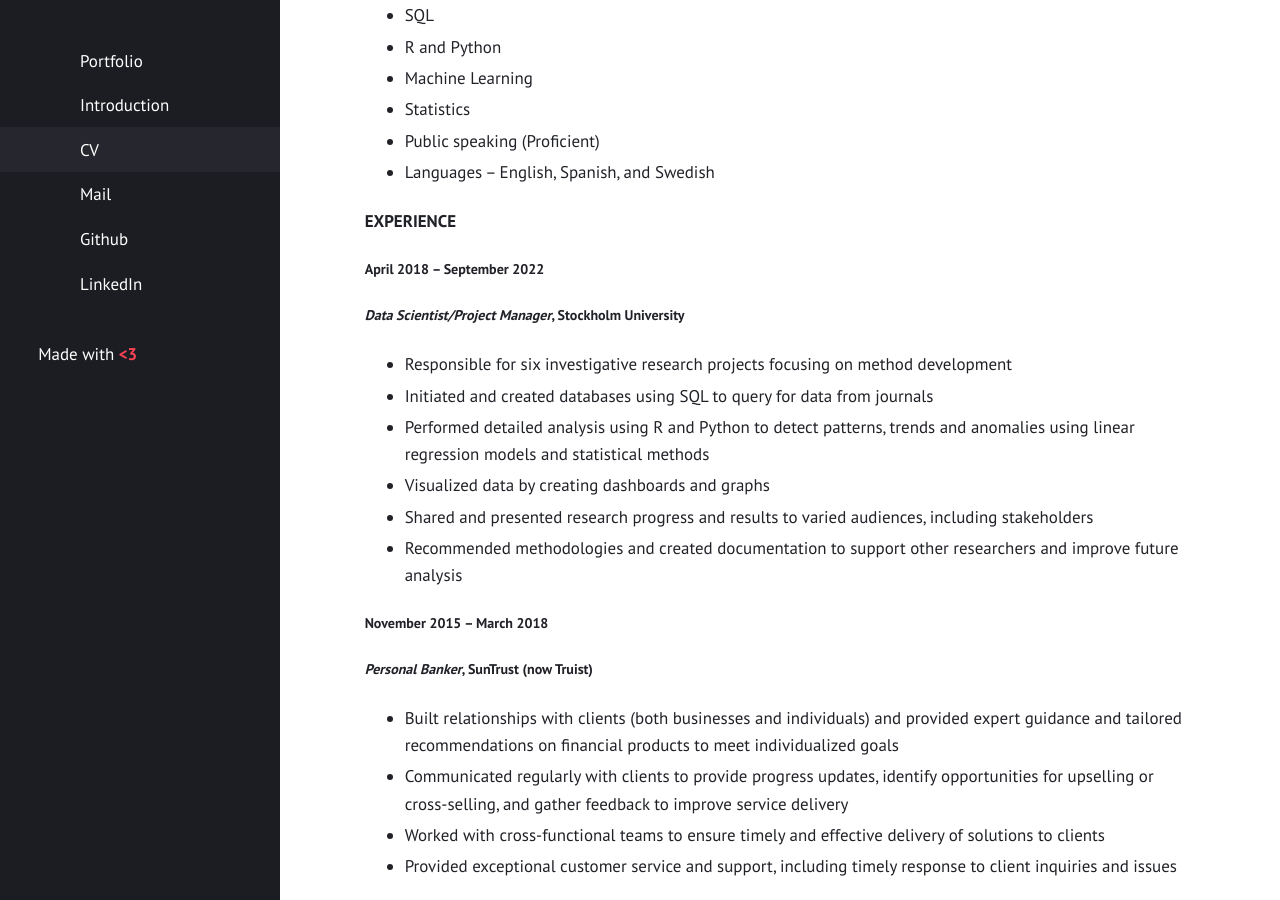
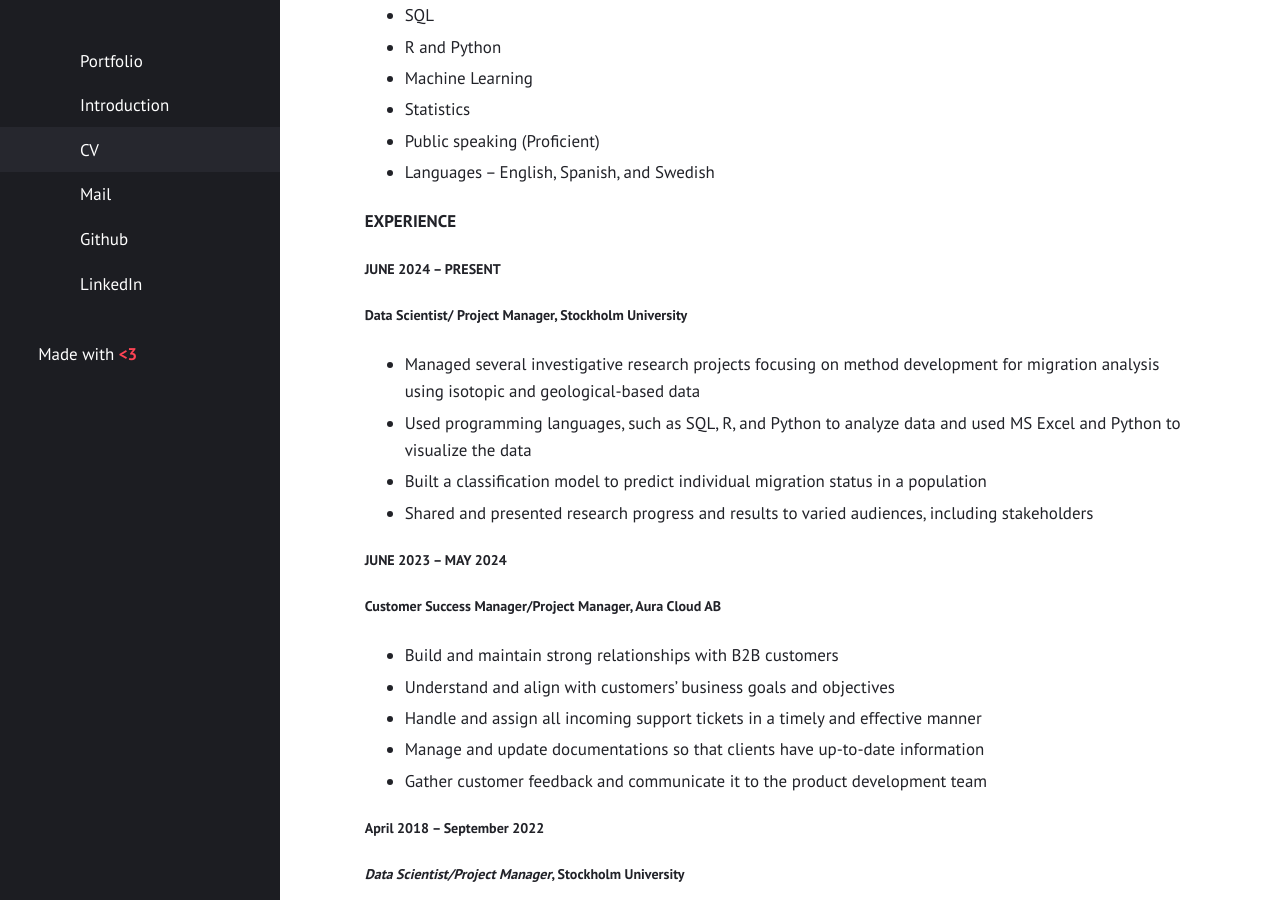
Before and after one commit to cwathen/Portfolio, a Jekyll site: the page built from CV.md, in a window 1280 px wide and 900 px high, scrolled down 678 px. Built offline with Jekyll 4.4.1, drawn with Linux system fonts in a browser that asks for light colours.

Commit message:
update cv

```diff
--- a/CV.md
+++ b/CV.md
@@ -26,6 +26,22 @@ I am an Data Scientist who is looking for a new role. I have six years of experi
 * Languages – English, Spanish, and Swedish
 
 #### EXPERIENCE
+
+##### JUNE 2024 – PRESENT
+##### Data Scientist/ Project Manager, Stockholm University
+* Managed several investigative research projects focusing on method development for migration analysis using isotopic and geological-based data
+* Used programming languages, such as SQL, R, and Python to analyze data and used MS Excel and Python to visualize the data
+* Built a classification model to predict individual migration status in a population
+* Shared and presented research progress and results to varied audiences, including stakeholders
+
+##### JUNE 2023 – MAY 2024
+##### Customer Success Manager/Project Manager, Aura Cloud AB
+* Build and maintain strong relationships with B2B customers
+* Understand and align with customers' business goals and objectives
+* Handle and assign all incoming support tickets in a timely and effective manner
+* Manage and update documentations so that clients have up-to-date information
+* Gather customer feedback and communicate it to the product development team
+
 ##### April 2018 – September 2022
 ##### *Data Scientist/Project Manager*, Stockholm University
 * Responsible for six investigative research projects focusing on method development
```
